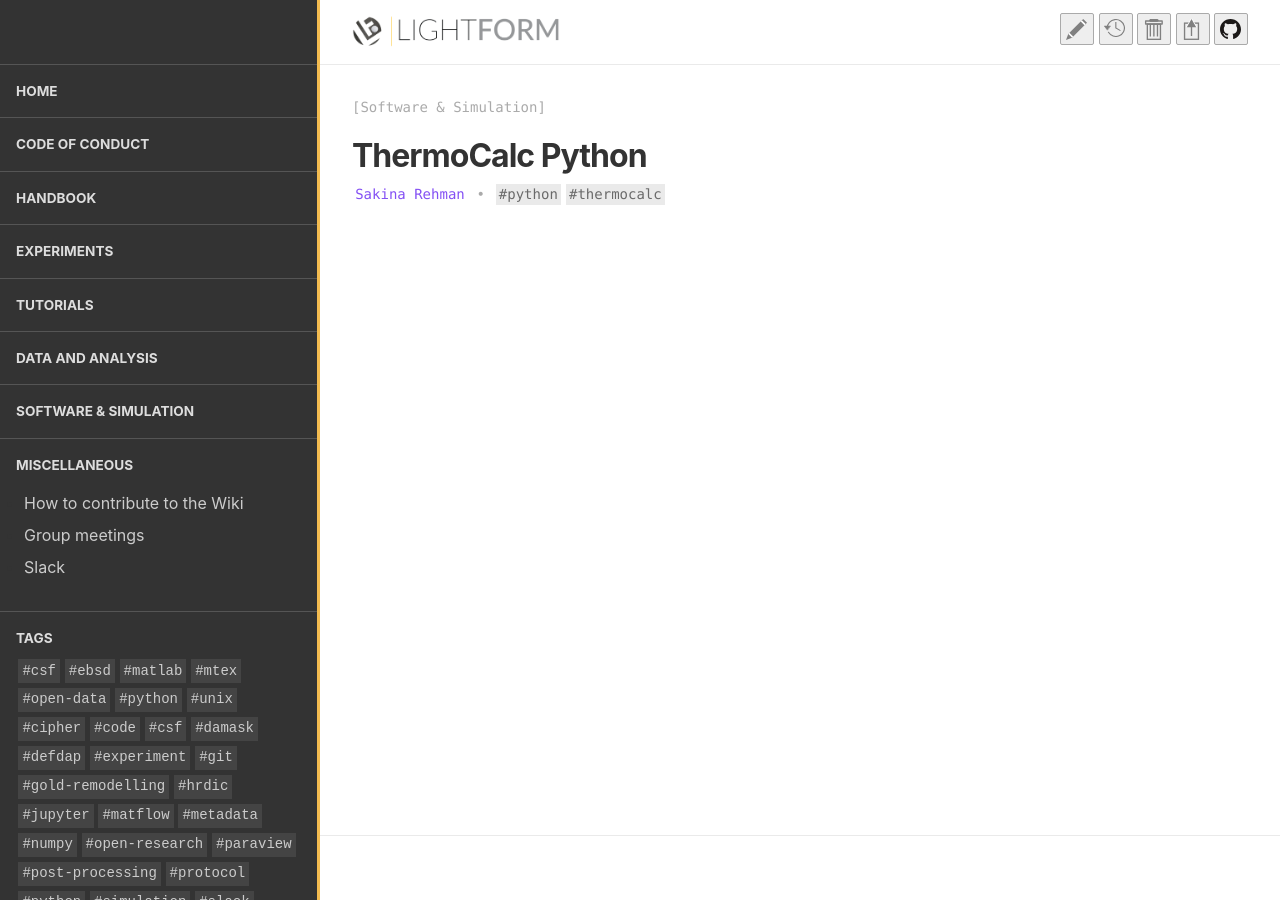
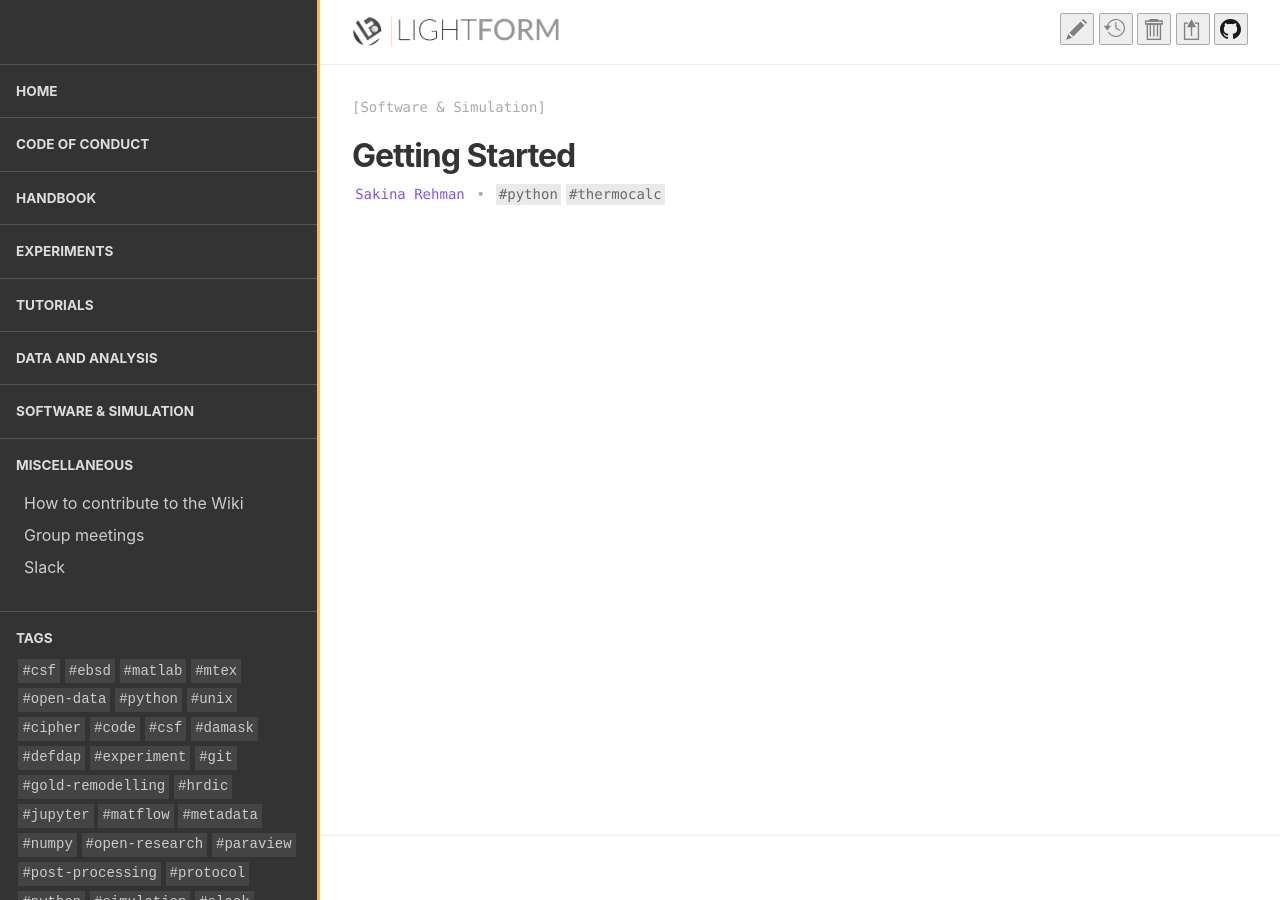
Before and after one commit to LightForm-group/wiki, a Jekyll site: the page built from collections/_software_and_simulation/TC_Python.md, in a window 1280 px wide. Built offline with Jekyll 4.4.1, drawn with Linux system fonts in a browser that asks for light colours; nearby versions of some CDN libraries.

Commit message:
Creating TC Python as a sub collection
There are a few topics that would be useful to cover in this Python module so I don't think it would be suitable under the Python collection only

```diff
--- a/collections/_software_and_simulation/TC_Python.md
+++ b/collections/_software_and_simulation/TC_Python.md
@@ -1,10 +1,10 @@
 ---
-title: ThermoCalc Python
+title: Getting Started
 author: Sakina Rehman
 tags:
   - python
   - thermocalc
 toc: true
-subcollection: Python
+subcollection: ThermoCalc Python
 published: true
 ---
```
